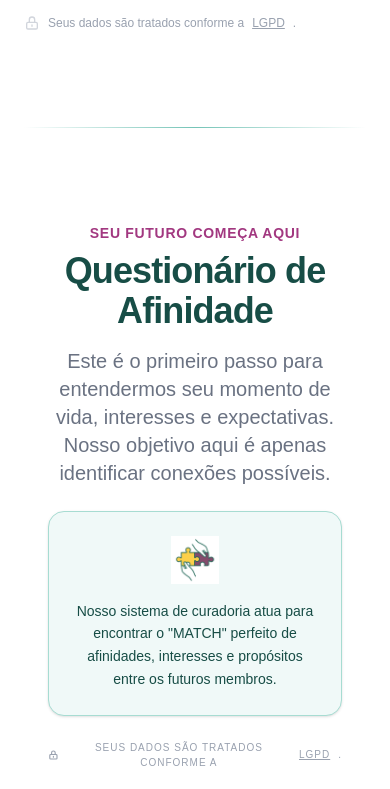
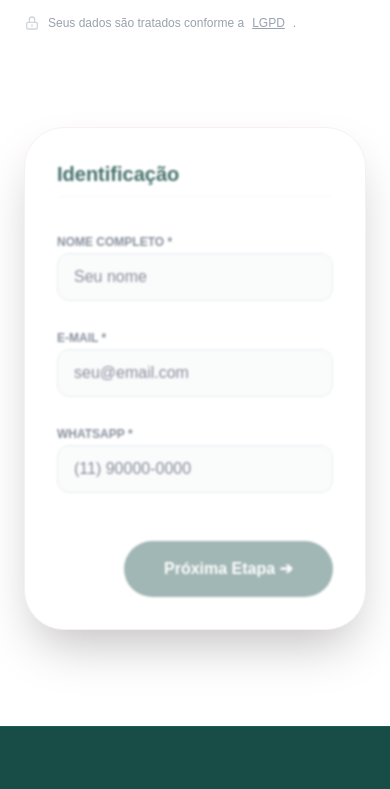
Before and after one commit to AdautoRizzi/studiobecohousing, a Next.js app: page / in a window 390 px wide. Shown: the part 5800-6589 px from the top of the page. Built offline with nearby package versions, Linux system fonts and the light colour scheme.

Commit message:
feat: modal abre ao clicar na previa da home

```diff
--- a/src/app/page.tsx
+++ b/src/app/page.tsx
@@ -4,7 +4,7 @@ import React from 'react';
 import Link from 'next/link';
 import PublicHeader from '@/components/PublicHeader';
 import PublicFooter from '@/components/PublicFooter';
-import CohousingForm from '@/components/CohousingForm';
+import CohousingPreview from '@/components/CohousingPreview';
 import { Button } from '@/components/ui/Button';
 
 // Ícones SVG minimalistas que substituem os do zip original
@@ -189,7 +189,7 @@ export default function Home() {
               </div>
             </div>
             <div className="w-full">
-              <CohousingForm />
+              <CohousingPreview />
             </div>
           </div>
         </section>
--- /dev/null
+++ b/src/components/CohousingPreview.tsx
@@ -0,0 +1,48 @@
+'use client';
+
+import React from 'react';
+
+export default function CohousingPreview() {
+    const handleOpenModal = () => {
+        window.dispatchEvent(new Event('openFormModal'));
+    };
+
+    return (
+        <div
+            onClick={handleOpenModal}
+            className="cursor-pointer group animate-in fade-in zoom-in duration-500"
+        >
+            <div className="bg-white rounded-[2.5rem] p-8 md:p-14 shadow-2xl border border-secondary-100 hover:border-secondary-300 transition-all hover:shadow-secondary-500/20 relative overflow-hidden">
+
+                {/* Overlay de clique visual */}
+                <div className="absolute inset-0 bg-secondary-50/0 group-hover:bg-secondary-50/50 transition-colors z-10 flex items-center justify-center opacity-0 group-hover:opacity-100">
+                    <span className="bg-secondary-600 text-white font-bold px-8 py-4 rounded-full shadow-lg transform translate-y-4 group-hover:translate-y-0 transition-all flex items-center gap-2">
+                        Preencher Agora
+                        <svg className="w-5 h-5" fill="none" viewBox="0 0 24 24" stroke="currentColor"><path strokeLinecap="round" strokeLinejoin="round" strokeWidth={2} d="M14 5l7 7m0 0l-7 7m7-7H3" /></svg>
+                    </span>
+                </div>
+
+                <div className="relative z-0 opacity-80 blur-[1px] group-hover:blur-sm transition-all pointer-events-none">
+                    <h3 className="text-xl font-bold text-primary-900 mb-8 border-b border-gray-50 pb-2">Identificação</h3>
+                    <div className="grid grid-cols-1 md:grid-cols-2 gap-6">
+                        <div className="space-y-1 col-span-full">
+                            <label className="text-xs font-bold text-gray-500 uppercase">Nome Completo *</label>
+                            <input disabled type="text" className="w-full h-12 bg-gray-50 rounded-xl px-4 border border-gray-200" placeholder="Seu nome" />
+                        </div>
+                        <div className="space-y-1">
+                            <label className="text-xs font-bold text-gray-500 uppercase">E-mail *</label>
+                            <input disabled type="text" className="w-full h-12 bg-gray-50 rounded-xl px-4 border border-gray-200" placeholder="seu@email.com" />
+                        </div>
+                        <div className="space-y-1">
+                            <label className="text-xs font-bold text-gray-500 uppercase">WhatsApp *</label>
+                            <input disabled type="text" className="w-full h-12 bg-gray-50 rounded-xl px-4 border border-gray-200" placeholder="(11) 90000-0000" />
+                        </div>
+                        <div className="col-span-full pt-6 flex justify-end">
+                            <div className="h-14 px-10 rounded-full bg-primary-900/50 text-white flex items-center font-bold">Próxima Etapa ➔</div>
+                        </div>
+                    </div>
+                </div>
+            </div>
+        </div>
+    );
+}
--- a/src/components/PublicHeader.tsx
+++ b/src/components/PublicHeader.tsx
@@ -30,8 +30,15 @@ export default function Header() {
             setCurrentHash(window.location.hash);
         };
 
+        const handleOpenModal = () => setIsFormModalOpen(true);
+
         window.addEventListener('hashchange', handleHashChange);
-        return () => window.removeEventListener('hashchange', handleHashChange);
+        window.addEventListener('openFormModal', handleOpenModal);
+
+        return () => {
+            window.removeEventListener('hashchange', handleHashChange);
+            window.removeEventListener('openFormModal', handleOpenModal);
+        };
     }, []);
 
     return (
```
